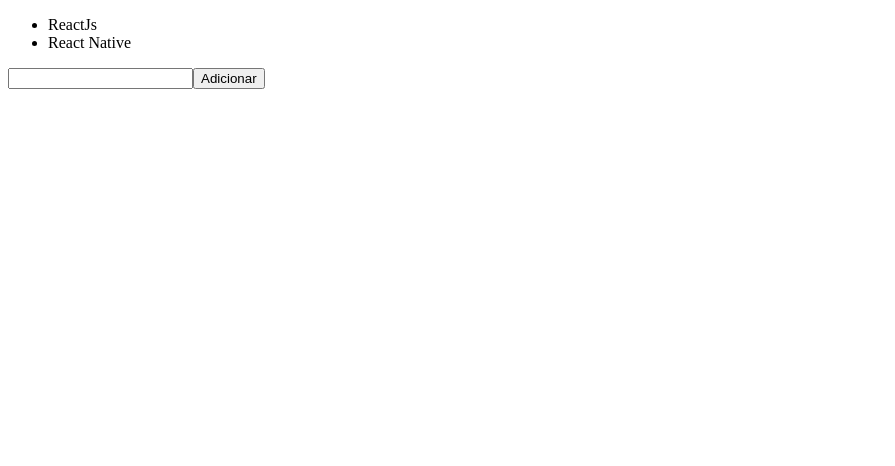
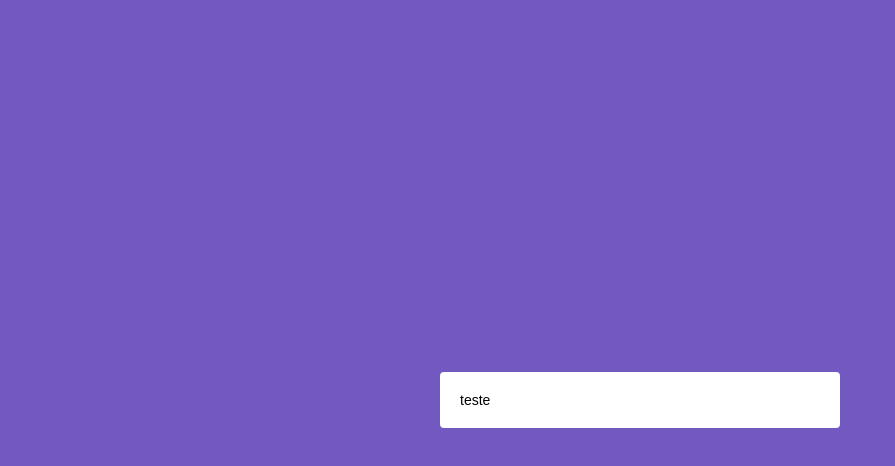
Before and after one commit to andersonsilva019/Upload_Image_Front, a React (Create React App) app: page / in a window 1280 px wide. Shown: the top 466 px of the page, without its empty margins (0-895 px from the left). Built offline with nearby package versions, Linux system fonts and the light colour scheme.

Commit message:
Primeiro commit - upload_image

```diff
--- a/package.json
+++ b/package.json
@@ -8,7 +8,9 @@
     "@testing-library/user-event": "^7.2.1",
     "react": "^16.13.1",
     "react-dom": "^16.13.1",
-    "react-scripts": "3.4.1"
+    "react-dropzone": "^11.0.1",
+    "react-scripts": "3.4.1",
+    "styled-components": "^5.1.0"
   },
   "scripts": {
     "start": "react-scripts start",
--- a/src/App.js
+++ b/src/App.js
@@ -1,30 +1,20 @@
-import React,{ useState} from 'react';
+import React,{ Component } from 'react';
+import GlobalStyle from './styles/global'
 
-function App() {
+import { Container, Content} from './styles'
 
-  const [tech, setTech] = useState([
-    'ReactJs',
-    'React Native'
-  ])
+class App extends Component {
 
-  const [newTech, setNewTech] = useState('')
-
-  function handleAdd(){
-    setTech([...tech, newTech]);
-    setNewTech('');
+  render(){
+    return (
+      <Container>
+        <Content>
+          teste
+        </Content>
+        <GlobalStyle/>
+      </Container>
+    );
   }
-
-  return (
-    <>
-      <ul>
-        { tech.map(t => (
-          <li key={t}>{t}</li>
-        ))}
-      </ul>
-      <input type='text' value={newTech} onChange={e => setNewTech(e.target.value)}/>
-      <button type='button' onClick={handleAdd}>Adicionar</button>
-    </>
-  );
 }
 
 export default App;
--- /dev/null
+++ b/src/components/styles.js
@@ -0,0 +1,7 @@
+import React , { Component } from 'react';
+
+export default class Upload extends Component {
+  render(){
+    return <h1>teste</h1>
+  }
+}
--- /dev/null
+++ b/src/styles.js
@@ -0,0 +1,18 @@
+import styled from 'styled-components';
+
+export const Container = styled.div `
+  height: 100%;
+  display: flex;
+  justify-content: center;
+  align-items: center;
+`;
+
+export const Content = styled.div `
+  width: 100%;
+  max-width: 400px;
+  margin: 30px;
+  background: #FFF;
+  border-radius: 4px;
+  padding: 20px;
+
+`
--- /dev/null
+++ b/src/styles/global.js
@@ -0,0 +1,23 @@
+import { createGlobalStyle } from 'styled-components';
+
+export default createGlobalStyle `
+  * {
+    margin: 0;
+    padding: 0;
+    outline: 0;
+    box-sizing: border-box;
+  }
+
+  body {
+    font-family: Arial, Helvetica, sans-serif;
+    font-size: 14px;
+    background: #7159c1;
+    text-rendering: optimizeLegibility;
+    -webkit-font-smoothing: antialiased;
+  }
+
+  html, body, #root {
+    height: 100%;
+  }
+
+`;
```
Also changed, not shown: src/components/Upload/index.js (added, +11 -0 lines), 1 other file (tests, documents, lock files or other folders).
